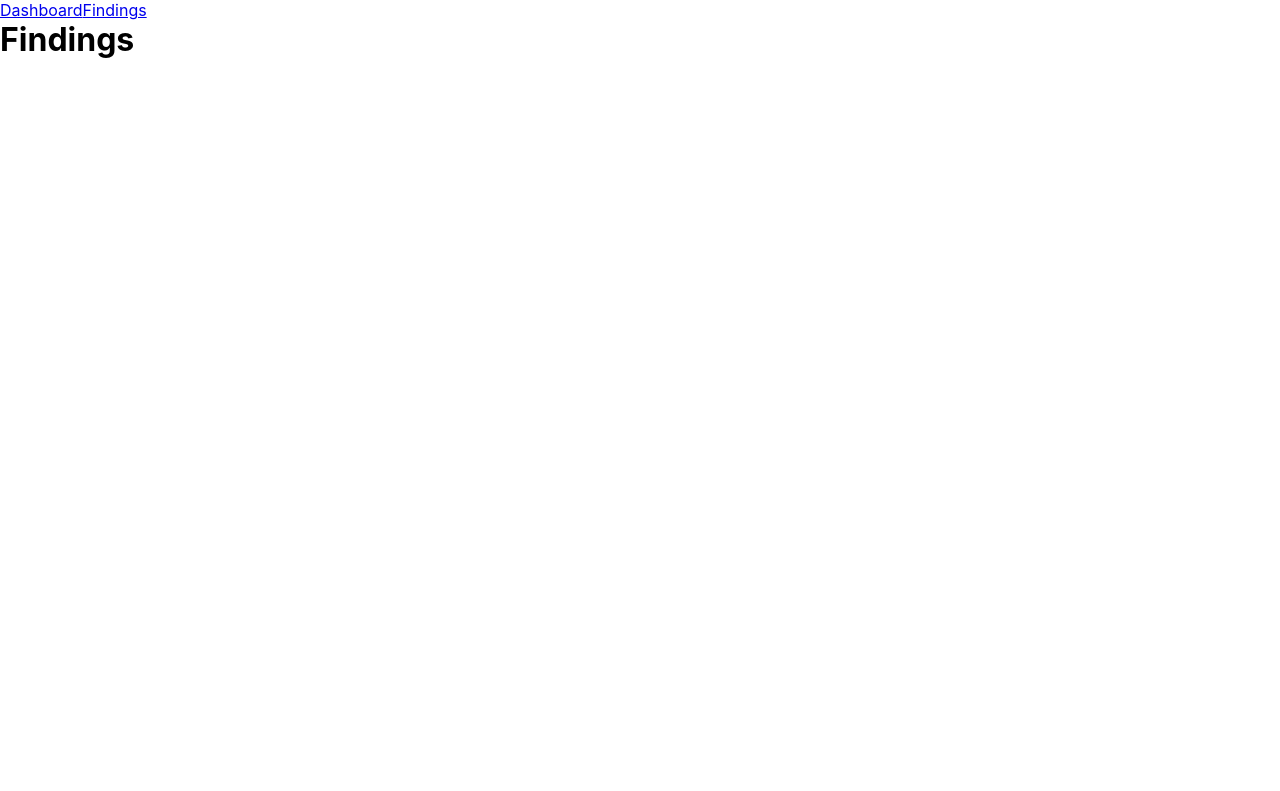
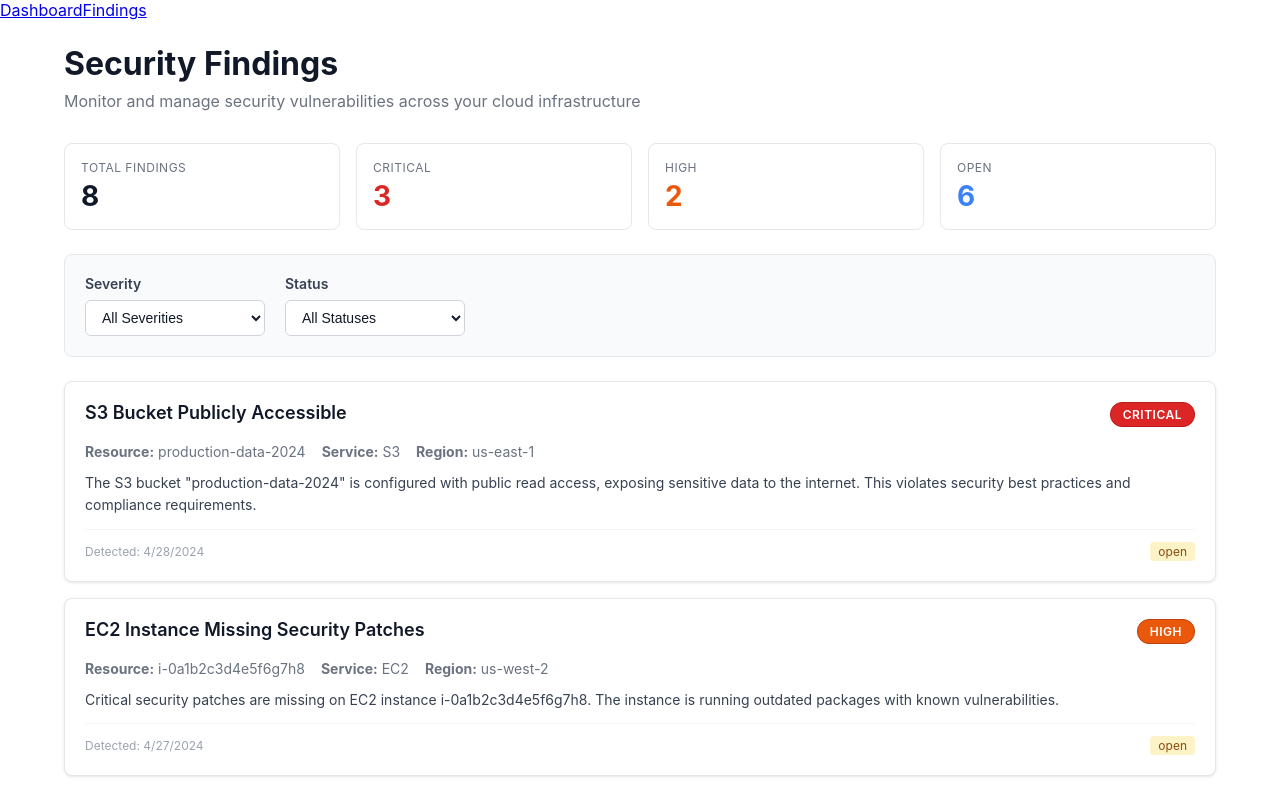
Before and after one commit to Vivek-Lingampalli/ai_cloud_security_monitor_frontend, a React (Vite) app: page /findings in a window 1280 px wide. Shown: the top 791 px of the page. Built offline with nearby package versions, Linux system fonts and the light colour scheme.

Commit message:
Findings page layout with static findings list and filtering

```diff
--- a/src/pages/Findings.jsx
+++ b/src/pages/Findings.jsx
@@ -1,7 +1,299 @@
+import { useState } from 'react'
+import FindingCard from '../components/FindingCard'
+
+// Static sample findings data
+const STATIC_FINDINGS = [
+  {
+    id: 1,
+    title: 'S3 Bucket Publicly Accessible',
+    description: 'The S3 bucket "production-data-2024" is configured with public read access, exposing sensitive data to the internet. This violates security best practices and compliance requirements.',
+    severity: 'critical',
+    resource: 'production-data-2024',
+    service: 'S3',
+    region: 'us-east-1',
+    detectedAt: '2024-04-28T10:30:00Z',
+    status: 'open',
+  },
+  {
+    id: 2,
+    title: 'EC2 Instance Missing Security Patches',
+    description: 'Critical security patches are missing on EC2 instance i-0a1b2c3d4e5f6g7h8. The instance is running outdated packages with known vulnerabilities.',
+    severity: 'high',
+    resource: 'i-0a1b2c3d4e5f6g7h8',
+    service: 'EC2',
+    region: 'us-west-2',
+    detectedAt: '2024-04-27T15:45:00Z',
+    status: 'open',
+  },
+  {
+    id: 3,
+    title: 'IAM User with Excessive Permissions',
+    description: 'IAM user "dev-admin-user" has been granted AdministratorAccess policy, which provides unrestricted access to all AWS services and resources.',
+    severity: 'high',
+    resource: 'dev-admin-user',
+    service: 'IAM',
+    region: 'global',
+    detectedAt: '2024-04-26T09:15:00Z',
+    status: 'open',
+  },
+  {
+    id: 4,
+    title: 'RDS Instance Not Encrypted',
+    description: 'Database instance "customer-db-prod" does not have encryption at rest enabled, potentially exposing sensitive customer data.',
+    severity: 'medium',
+    resource: 'customer-db-prod',
+    service: 'RDS',
+    region: 'eu-west-1',
+    detectedAt: '2024-04-25T14:20:00Z',
+    status: 'open',
+  },
+  {
+    id: 5,
+    title: 'Security Group Allows Unrestricted SSH Access',
+    description: 'Security group "web-servers-sg" allows SSH access (port 22) from 0.0.0.0/0, making instances vulnerable to brute force attacks.',
+    severity: 'medium',
+    resource: 'sg-0123456789abcdef',
+    service: 'VPC',
+    region: 'us-east-1',
+    detectedAt: '2024-04-24T11:30:00Z',
+    status: 'resolved',
+  },
+  {
+    id: 6,
+    title: 'CloudTrail Logging Disabled',
+    description: 'CloudTrail logging has been disabled in the production account, preventing audit trail and compliance monitoring.',
+    severity: 'critical',
+    resource: 'aws-cloudtrail-logs',
+    service: 'CloudTrail',
+    region: 'us-east-1',
+    detectedAt: '2024-04-23T08:00:00Z',
+    status: 'open',
+  },
+  {
+    id: 7,
+    title: 'Lambda Function Using Deprecated Runtime',
+    description: 'Lambda function "data-processor" is using Node.js 12.x runtime which is deprecated and no longer receives security updates.',
+    severity: 'low',
+    resource: 'data-processor',
+    service: 'Lambda',
+    region: 'ap-southeast-1',
+    detectedAt: '2024-04-22T16:45:00Z',
+    status: 'open',
+  },
+  {
+    id: 8,
+    title: 'EBS Volume Snapshot is Public',
+    description: 'EBS snapshot "snap-0987654321" is publicly accessible, potentially exposing backup data to unauthorized users.',
+    severity: 'critical',
+    resource: 'snap-0987654321',
+    service: 'EC2',
+    region: 'us-west-1',
+    detectedAt: '2024-04-21T13:15:00Z',
+    status: 'resolved',
+  },
+]
+
 function Findings() {
+  const [selectedSeverity, setSelectedSeverity] = useState('all')
+  const [selectedStatus, setSelectedStatus] = useState('all')
+
+  // Filter findings based on selected filters
+  const filteredFindings = STATIC_FINDINGS.filter((finding) => {
+    const matchesSeverity = selectedSeverity === 'all' || finding.severity === selectedSeverity
+    const matchesStatus = selectedStatus === 'all' || finding.status === selectedStatus
+    return matchesSeverity && matchesStatus
+  })
+
+  const containerStyle = {
+    maxWidth: '1200px',
+    margin: '0 auto',
+    padding: '24px',
+  }
+
+  const headerStyle = {
+    marginBottom: '32px',
+  }
+
+  const titleStyle = {
+    fontSize: '32px',
+    fontWeight: '700',
+    color: '#111827',
+    marginBottom: '8px',
+  }
+
+  const subtitleStyle = {
+    fontSize: '16px',
+    color: '#6b7280',
+  }
+
+  const filtersContainerStyle = {
+    backgroundColor: '#f9fafb',
+    border: '1px solid #e5e7eb',
+    borderRadius: '8px',
+    padding: '20px',
+    marginBottom: '24px',
+  }
+
+  const filtersRowStyle = {
+    display: 'flex',
+    gap: '20px',
+    flexWrap: 'wrap',
+  }
+
+  const filterGroupStyle = {
+    display: 'flex',
+    flexDirection: 'column',
+    gap: '8px',
+  }
+
+  const labelStyle = {
+    fontSize: '14px',
+    fontWeight: '600',
+    color: '#374151',
+  }
+
+  const selectStyle = {
+    padding: '8px 12px',
+    fontSize: '14px',
+    border: '1px solid #d1d5db',
+    borderRadius: '6px',
+    backgroundColor: '#ffffff',
+    color: '#111827',
+    cursor: 'pointer',
+    minWidth: '180px',
+  }
+
+  const statsStyle = {
+    display: 'flex',
+    gap: '16px',
+    marginBottom: '24px',
+    flexWrap: 'wrap',
+  }
+
+  const statCardStyle = {
+    flex: '1',
+    minWidth: '200px',
+    padding: '16px',
+    backgroundColor: '#ffffff',
+    border: '1px solid #e5e7eb',
+    borderRadius: '8px',
+  }
+
+  const statLabelStyle = {
+    fontSize: '12px',
+    color: '#6b7280',
+    textTransform: 'uppercase',
+    letterSpacing: '0.5px',
+    marginBottom: '4px',
+  }
+
+  const statValueStyle = {
+    fontSize: '28px',
+    fontWeight: '700',
+    color: '#111827',
+  }
+
+  const findingsListStyle = {
+    marginTop: '24px',
+  }
+
+  const emptyStateStyle = {
+    textAlign: 'center',
+    padding: '60px 20px',
+    backgroundColor: '#f9fafb',
+    border: '1px solid #e5e7eb',
+    borderRadius: '8px',
+    color: '#6b7280',
+  }
+
+  // Calculate stats
+  const criticalCount = STATIC_FINDINGS.filter((f) => f.severity === 'critical').length
+  const highCount = STATIC_FINDINGS.filter((f) => f.severity === 'high').length
+  const openCount = STATIC_FINDINGS.filter((f) => f.status === 'open').length
+
   return (
-    <div>
-      <h1>Findings</h1>
+    <div style={containerStyle}>
+      <div style={headerStyle}>
+        <h1 style={titleStyle}>Security Findings</h1>
+        <p style={subtitleStyle}>
+          Monitor and manage security vulnerabilities across your cloud infrastructure
+        </p>
+      </div>
+
+      {/* Statistics Cards */}
+      <div style={statsStyle}>
+        <div style={statCardStyle}>
+          <div style={statLabelStyle}>Total Findings</div>
+          <div style={statValueStyle}>{filteredFindings.length}</div>
+        </div>
+        <div style={statCardStyle}>
+          <div style={statLabelStyle}>Critical</div>
+          <div style={{ ...statValueStyle, color: '#dc2626' }}>{criticalCount}</div>
+        </div>
+        <div style={statCardStyle}>
+          <div style={statLabelStyle}>High</div>
+          <div style={{ ...statValueStyle, color: '#ea580c' }}>{highCount}</div>
+        </div>
+        <div style={statCardStyle}>
+          <div style={statLabelStyle}>Open</div>
+          <div style={{ ...statValueStyle, color: '#3b82f6' }}>{openCount}</div>
+        </div>
+      </div>
+
+      {/* Filters */}
+      <div style={filtersContainerStyle}>
+        <div style={filtersRowStyle}>
+          <div style={filterGroupStyle}>
+            <label htmlFor="severity-filter" style={labelStyle}>
+              Severity
+            </label>
+            <select
+              id="severity-filter"
+              value={selectedSeverity}
+              onChange={(e) => setSelectedSeverity(e.target.value)}
+              style={selectStyle}
+            >
+              <option value="all">All Severities</option>
+              <option value="critical">Critical</option>
+              <option value="high">High</option>
+              <option value="medium">Medium</option>
+              <option value="low">Low</option>
+            </select>
+          </div>
+
+          <div style={filterGroupStyle}>
+            <label htmlFor="status-filter" style={labelStyle}>
+              Status
+            </label>
+            <select
+              id="status-filter"
+              value={selectedStatus}
+              onChange={(e) => setSelectedStatus(e.target.value)}
+              style={selectStyle}
+            >
+              <option value="all">All Statuses</option>
+              <option value="open">Open</option>
+              <option value="resolved">Resolved</option>
+            </select>
+          </div>
+        </div>
+      </div>
+
+      {/* Findings List */}
+      <div style={findingsListStyle}>
+        {filteredFindings.length > 0 ? (
+          filteredFindings.map((finding) => (
+            <FindingCard key={finding.id} finding={finding} />
+          ))
+        ) : (
+          <div style={emptyStateStyle}>
+            <p style={{ fontSize: '18px', marginBottom: '8px', fontWeight: '600' }}>
+              No findings match your filters
+            </p>
+            <p>Try adjusting your filter criteria to see more results.</p>
+          </div>
+        )}
+      </div>
     </div>
   )
 }
```
